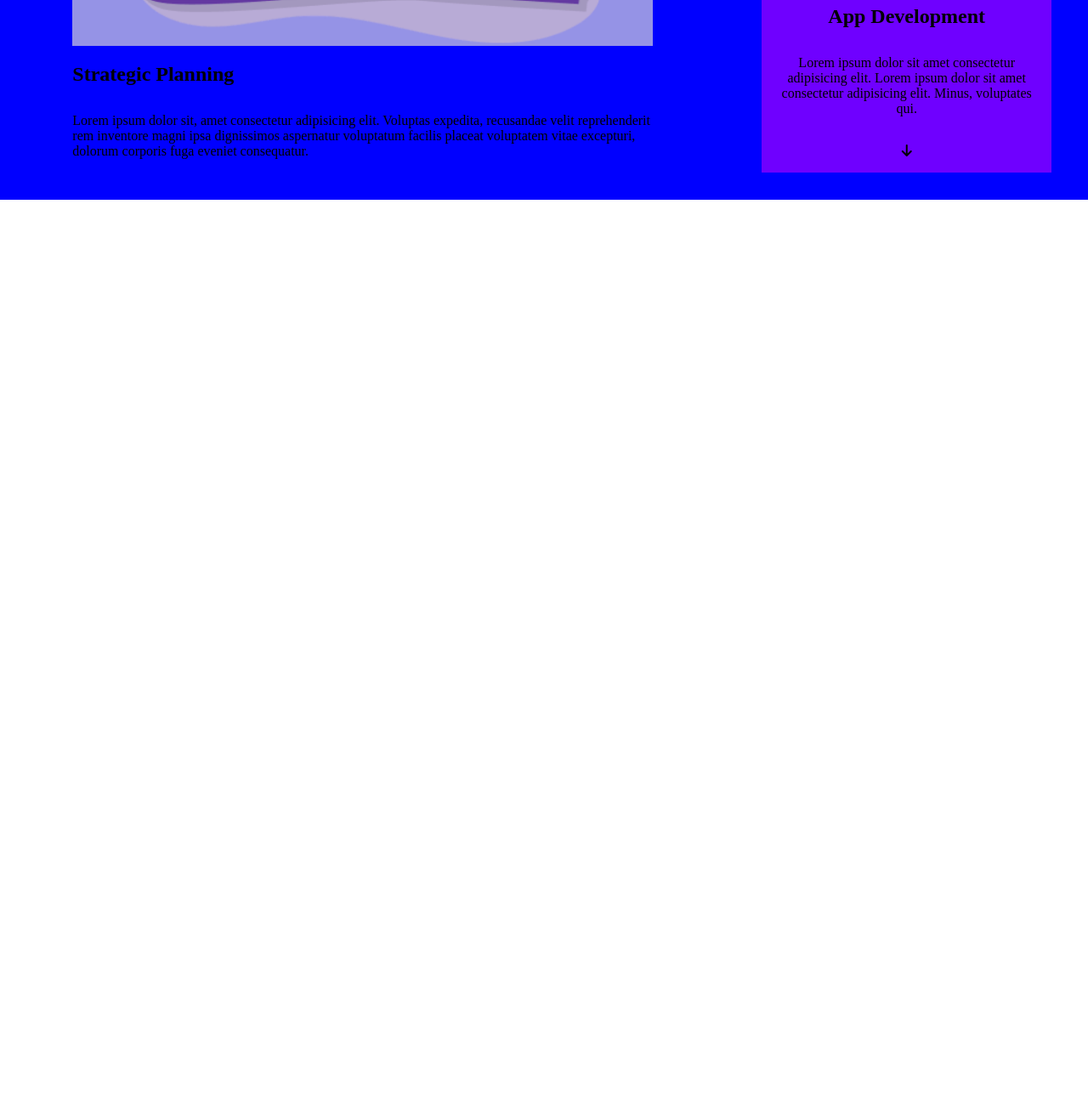
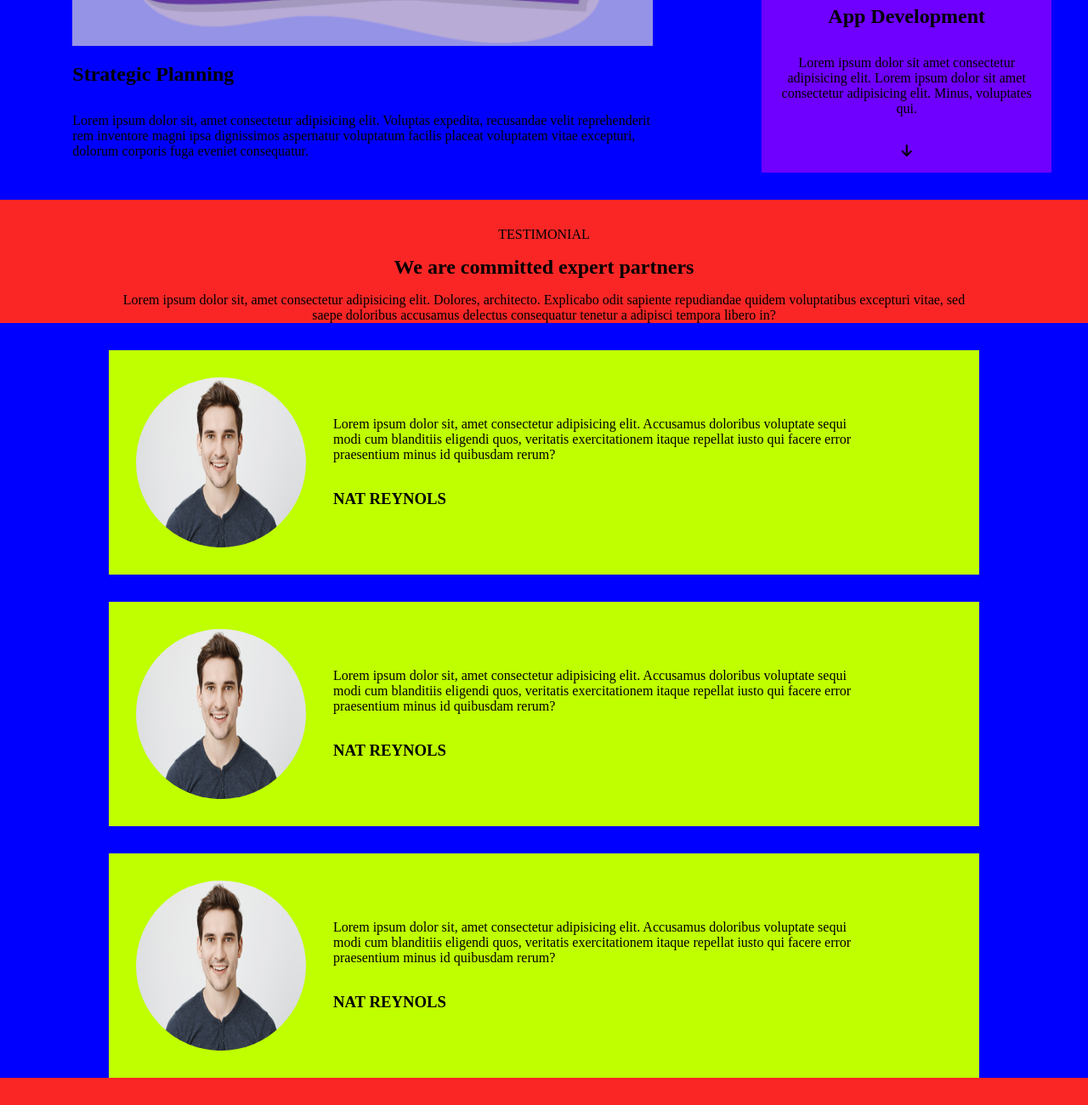
Before and after one commit to alessandromarangoni/htmlcss-responsive-layout, a plain HTML site: page index.html in a window 1280 px wide. Shown: the part 1350-2650 px from the top of the page at 85% size. Before the commit the page ends 1585 px from the top, so only its background shows below. Drawn offline with Linux system fonts and the light colour scheme.

Commit message:
section 3 layout

```diff
--- a/css/style.css
+++ b/css/style.css
@@ -174,6 +174,23 @@ nav{
     }
 }
 
+.sec-3-row img{
+    /* aprire tiket per immagine storpiata (con width e height non schiantate non funziona) */
+    width: 200px;
+    height: 200px;
+    border-radius: 50%;
+}
+
+@media screen and (min-width:768px){
+    .sec-3-row{
+        flex-direction: row;
+    }
+    .sec-3-right{
+        padding-left: 1rem;
+        width: 70%;
+        text-align: start;
+    }
+}
 
 
 
--- a/index.html
+++ b/index.html
@@ -115,10 +115,53 @@
             </div>
         </section>
 
+<!-- section 3 -->
 
+        <section class="bg-rosso ">
+            <div class="w100 padding-top-2 padding-bottom-2">
+                <div class="w80 margin-0-auto text-align-center">
+                    <span class="">TESTIMONIAL</span>
+                    <h2 class="padding-1">We are committed expert partners</h2>
+                    <p>Lorem ipsum dolor sit, amet consectetur adipisicing elit. Dolores, architecto. Explicabo odit sapiente repudiandae quidem voluptatibus excepturi vitae, sed saepe doloribus accusamus delectus consequatur tenetur a adipisci tempora libero in?</p>
+                </div>
 
-        <section>
+                <div class="w100 padding-top-2 bg-blu">
+                    <div class="display-flex flex-column align-item-center w80 margin-0-auto bg-giallo padding-2">
+                        <div class="display-flex flex-column align-item-center sec-3-row">
+                            <img src="./img/testimonial1.jpg" alt="" class="">
+                            <div class="sec-3-right text-align-center">
+                                <p class="padding-1">Lorem ipsum dolor sit, amet consectetur adipisicing elit. Accusamus doloribus voluptate sequi modi cum blanditiis eligendi quos, veritatis exercitationem itaque repellat iusto qui facere error praesentium minus id quibusdam rerum?</p>
+                                <h3 class="padding-1" >NAT REYNOLS</h3>
+                            </div>
+                        </div>
+                    </div>
+                </div>
 
+                <div class="w100 padding-top-2 bg-blu">
+                    <div class="display-flex flex-column align-item-center w80 margin-0-auto bg-giallo padding-2">
+                        <div class="display-flex flex-column align-item-center sec-3-row">
+                            <img src="./img/testimonial1.jpg" alt="" class="">
+                            <div class="sec-3-right text-align-center">
+                                <p class="padding-1">Lorem ipsum dolor sit, amet consectetur adipisicing elit. Accusamus doloribus voluptate sequi modi cum blanditiis eligendi quos, veritatis exercitationem itaque repellat iusto qui facere error praesentium minus id quibusdam rerum?</p>
+                                <h3 class="padding-1" >NAT REYNOLS</h3>
+                            </div>
+                        </div>
+                    </div>
+                </div>
+
+                <div class="w100 padding-top-2 bg-blu">
+                    <div class="display-flex flex-column align-item-center w80 margin-0-auto bg-giallo padding-2">
+                        <div class="display-flex flex-column align-item-center sec-3-row">
+                            <img src="./img/testimonial1.jpg" alt="" class="">
+                            <div class="sec-3-right text-align-center">
+                                <p class="padding-1">Lorem ipsum dolor sit, amet consectetur adipisicing elit. Accusamus doloribus voluptate sequi modi cum blanditiis eligendi quos, veritatis exercitationem itaque repellat iusto qui facere error praesentium minus id quibusdam rerum?</p>
+                                <h3 class="padding-1" >NAT REYNOLS</h3>
+                            </div>
+                        </div>
+                    </div>
+                </div>
+
+            </div>
         </section>
 
     </main>
```
